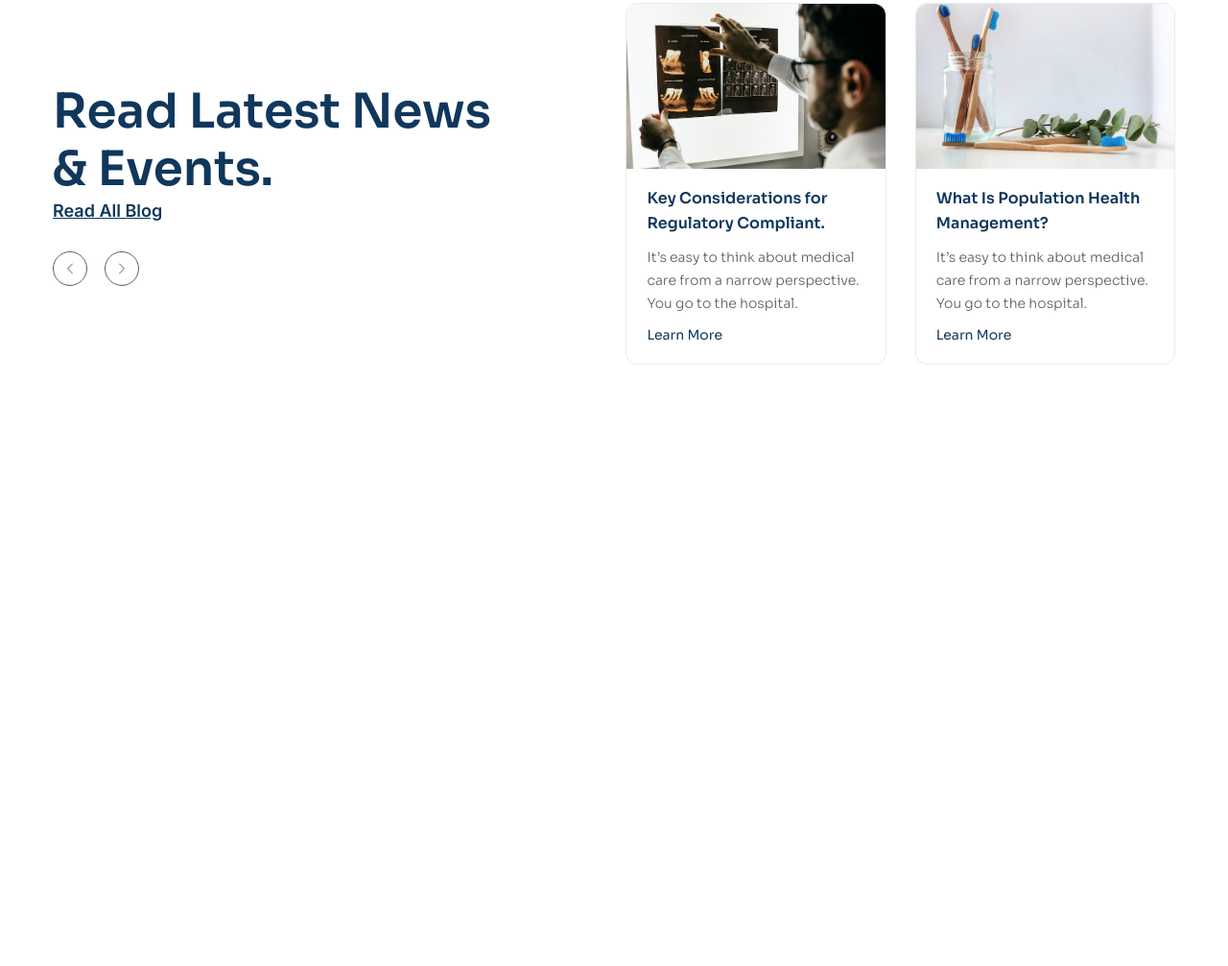
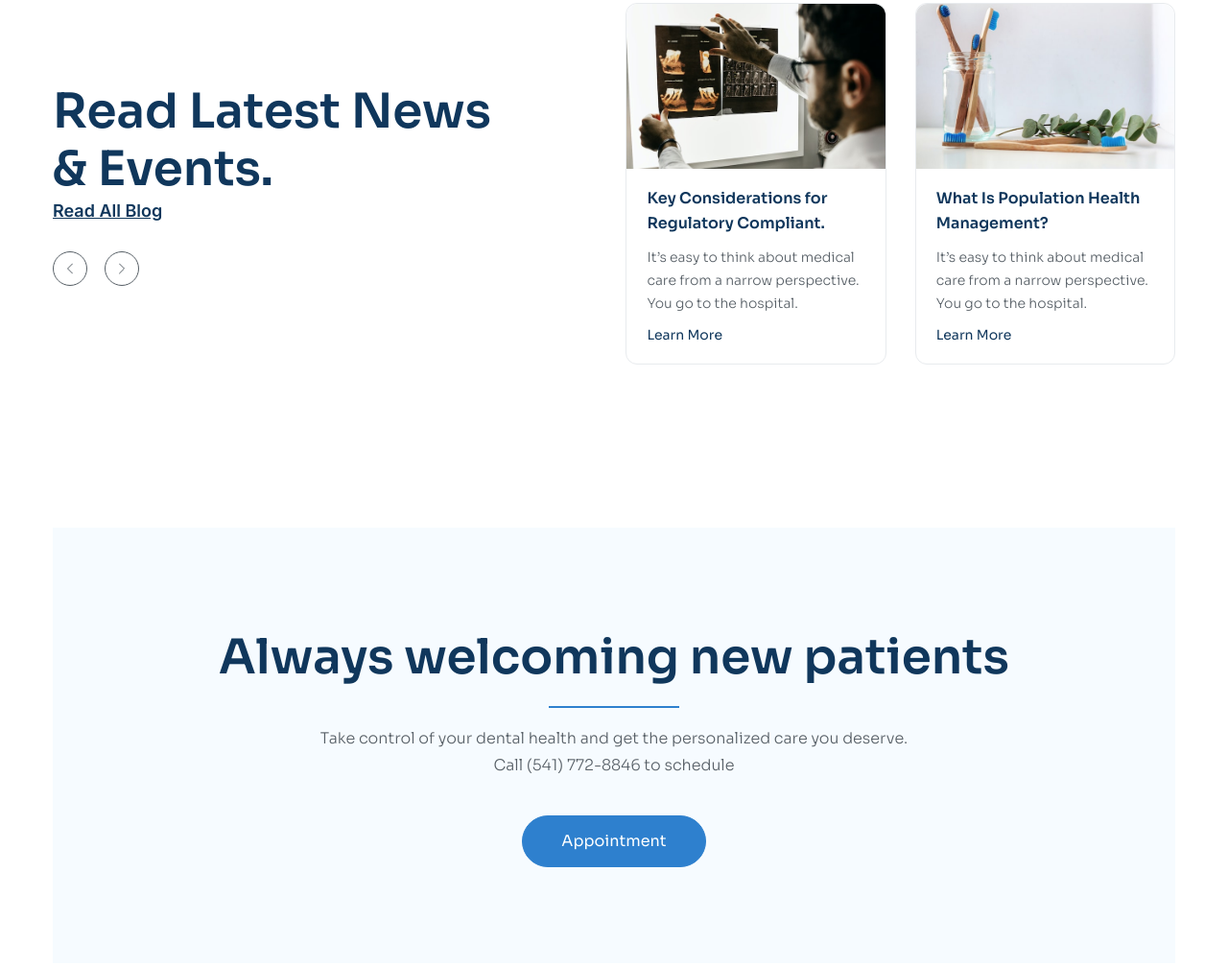
Before and after one commit to td041/F8-HTML-CSS-03, a plain HTML site: page index.html in a window 1280 px wide. Shown: the part 5041-6048 px from the top of the page at 96% size. Before the commit the page ends 5506 px from the top, so only its background shows below. Drawn offline with Linux system fonts and the light colour scheme.

Commit message:
Làm thêm phần Appointment

```diff
--- a/assets/css/style.css
+++ b/assets/css/style.css
@@ -549,3 +549,48 @@ body{
 .news-meadia__text{
     padding: 18px 21px;
 }
+/* Appointment */
+.appointment{
+    padding: 85px 0 170px;
+}
+.appointment-block{
+    background-color: #F6FBFF;
+    text-align: center;
+    padding: 100px 0;
+}
+.appointment-heading{
+    position: relative;
+    color: var(--main-color);
+    font-size: 50px;
+    font-weight: 600;
+    padding-bottom: 18px;
+}
+.appointment-heading::after{
+    content:"";
+    background-color: #2E80CE;
+    width: 136px;
+    height: 2px;
+    position: absolute;
+    display: block;
+    margin: 0 auto;
+    left: 0;
+    right: 0;
+    bottom: 0;
+    /* hoặc */
+    /* right: 50%;
+    transform: translateX(50%); */
+}
+.appointment-desc{
+    margin: 18px auto 0;
+    color: var(--text-color-2);
+    text-align: center;
+    width: 618px;
+    font-size: 16px;
+    font-weight: 300;
+    line-height: 28px; /* 175% */
+}
+.appointment-button{
+    margin-top: 38px;
+    padding: 15px 40px;
+    border-radius: 30px;
+}
--- a/index.html
+++ b/index.html
@@ -301,6 +301,16 @@
                 </div>
             </div>
         </section>
+        <!-- Appointment -->
+        <section class="appointment">
+            <div class="container">
+                <div class="appointment-block">
+                    <h2 class="appointment-heading">Always welcoming new patients</h2>
+                    <p class="appointment-desc">Take control of your dental health and get the personalized care you deserve. Call (541) 772-8846 to  schedule</p>
+                    <a href="" class="appointment-button button">Appointment</a>
+                </div>
+            </div>
+        </section>
     </main>
 </body>
 </html>
```
